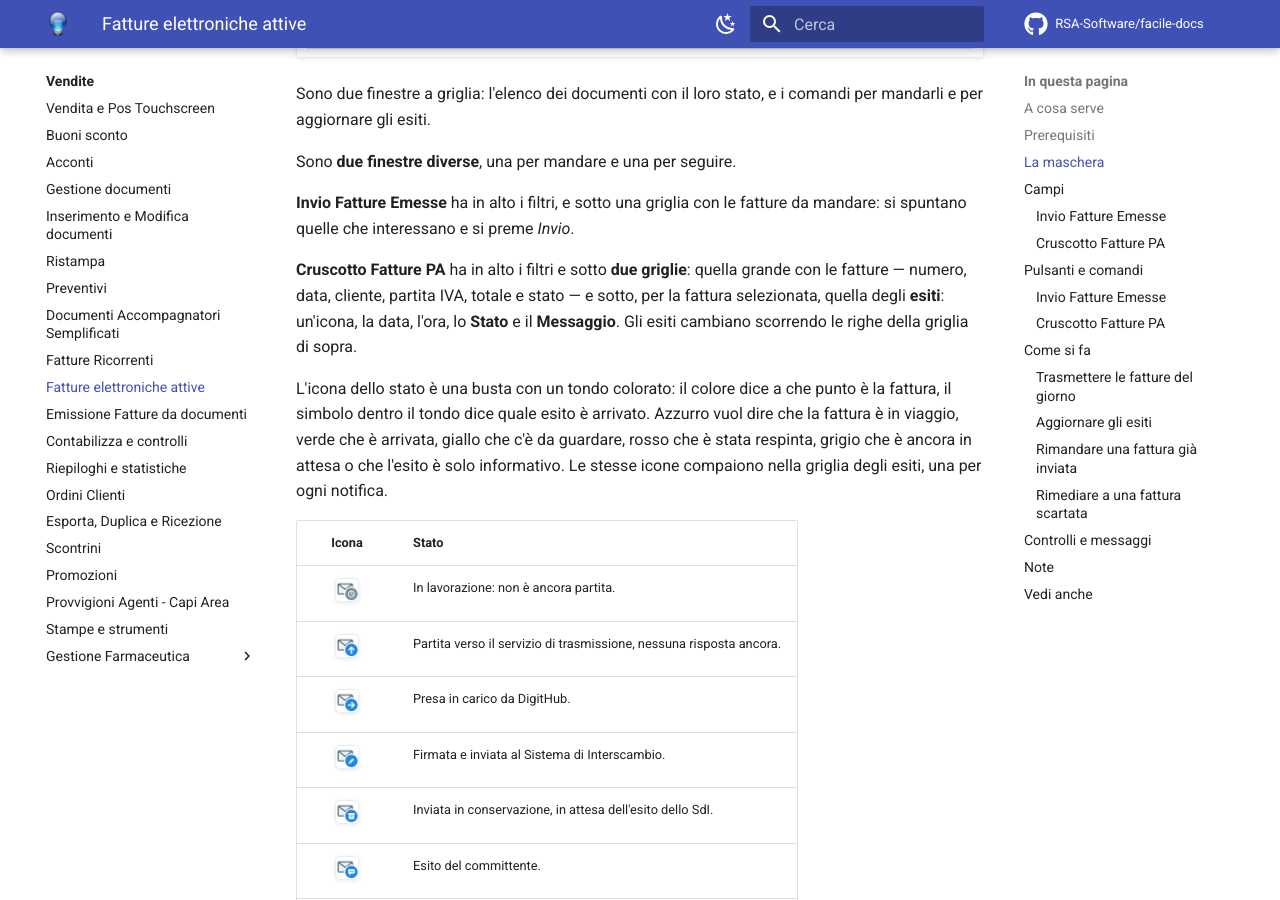
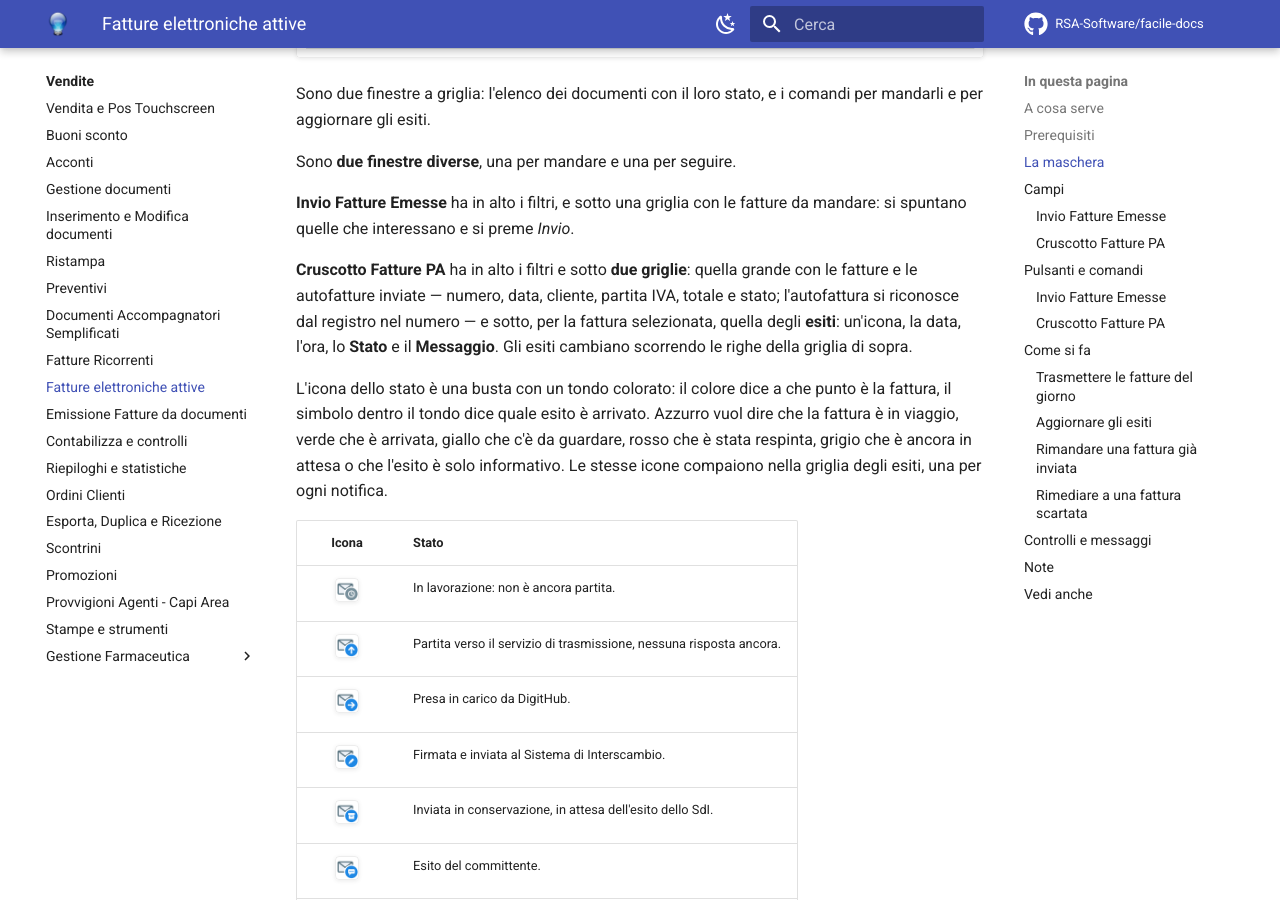
Before and after one commit to RSA-Software/facile-docs, an MkDocs documentation site: the page built from docs/moduli/vendite/fatture-elettroniche-attive.md, in a window 1280 px wide and 900 px high, scrolled down 1500 px. Built offline with MkDocs 1.6.1 and Material for MkDocs 9.7.7, drawn with Linux system fonts in a browser that asks for light colours; comment, search, counter and statistics services are not loaded; some of the changed text lies outside the part shown.

Commit message:
Fatture elettroniche attive: anche le autofatture nel cruscotto e in Controlla Esiti
Co-Authored-By: Claude Opus 5.5 <noreply@anthropic.com>
Claude-Session: https://claude.ai/code/session_01CChYRiPwrCuYDsUHSsos32

```diff
--- a/docs/moduli/vendite/fatture-elettroniche-attive.md
+++ b/docs/moduli/vendite/fatture-elettroniche-attive.md
@@ -54,7 +54,8 @@ Sono **due finestre diverse**, una per mandare e una per seguire.
 fatture da mandare: si spuntano quelle che interessano e si preme *Invio*.
 
 **Cruscotto Fatture PA** ha in alto i filtri e sotto **due griglie**: quella
-grande con le fatture — numero, data, cliente, partita IVA, totale e stato —
+grande con le fatture e le autofatture inviate — numero, data, cliente,
+partita IVA, totale e stato; l'autofattura si riconosce dal registro nel numero —
 e sotto, per la fattura selezionata, quella degli **esiti**: un'icona, la data,
 l'ora, lo **Stato** e il **Messaggio**. Gli esiti cambiano scorrendo le righe
 della griglia di sopra.
@@ -158,6 +159,9 @@ Non applicabile.
 4. Leggi il messaggio finale: dice quanti file sono stati sincronizzati ed
    eventuali problemi (vedi *Controlli e messaggi*).
 
+Gli esiti di una sola fattura o autofattura si vedono anche dal
+[documento](documento-di-vendita.md): **Fatture Elettroniche** ▸ **Controlla Esiti**.
+
 ### Rimandare una fattura già inviata
 
 1. Dalla gestione documenti o da **Invio Fatture Emesse** avvia l'invio e
@@ -257,7 +261,7 @@ Non applicabile.
     quando non c'è un esito vero.
 
     Gli esiti si abbinano allo stesso modo sia alle fatture inviate via FTP sia
-    a quelle inviate con il servizio API di Digithera.
+    a quelle inviate con il servizio API di Digithera, e anche alle autofatture.
 
 !!! info "La prima volta in un anno può volerci qualche minuto"
 
```
